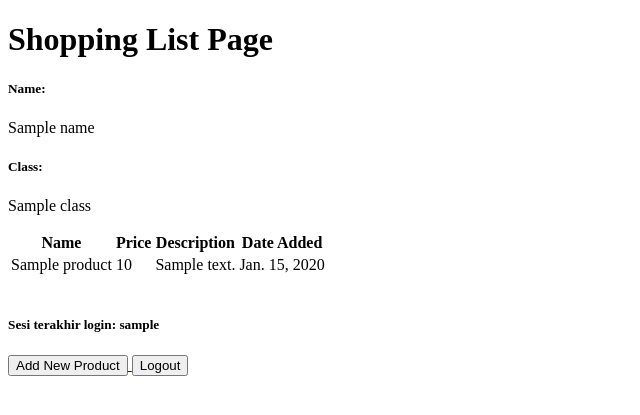
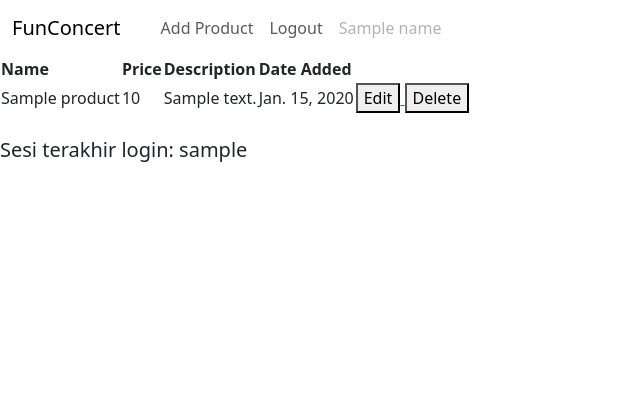
Before and after one commit to kelvin-saputra/shopping-list, a Django app: template main/templates/main.html in a window 1280 px wide. Shown: the top 415 px of the page, without its empty margins (0-640 px from the left). Run offline with Django 4.2, Linux system fonts and the light colour scheme; tables that the repository leaves empty hold one stand-in row (values such as "Sample post"); the template is opened without the code that fills it: values that come from a table or form of the project are taken from there, most other values are stand-ins (such as "Sample title", 1, 10 or a date in 2020).

Commit message:
Tutorial 4 Selesai

```diff
--- a/main/templates/main.html
+++ b/main/templates/main.html
@@ -1,13 +1,22 @@
 {% extends 'base.html' %}
 
 {% block content %}
-    <h1>Shopping List Page</h1>
-
-    <h5>Name:</h5>
-    <p>{{name}}</p>
-
-    <h5>Class:</h5>
-    <p>{{class}}</p>
+    <nav class="navbar navbar-expand-lg bg-body-primary ">
+        <div class="container-fluid">
+        <a class="navbar-brand" href="main:main.html">FunConcert</a>
+        <button class="navbar-toggler" type="button" data-bs-toggle="collapse" data-bs-target="#navbarNavAltMarkup" aria-controls="navbarNavAltMarkup" aria-expanded="false" aria-label="Toggle navigation">
+            <span class="navbar-toggler-icon"></span>
+        </button>
+        <div class="collapse navbar-collapse" id="navbarNavAltMarkup">
+            <div class="navbar-nav">
+            <a class="nav-link active" aria-current="page" href="#"></a>
+            <a class="nav-link" href="{% url 'main:create_product' %}">Add Product</a>
+            <a class="nav-link" href="{% url 'main:logout' %}">Logout</a>
+            <a class="nav-link disabled" aria-disabled="true">{{name}}</a>
+            </div>
+        </div>
+        </div>
+    </nav>
 
     <table>
         <tr>
@@ -17,30 +26,28 @@
             <th>Date Added</th>
         </tr>
 
-        {% comment %} Berikut cara memperlihatkan data produk di bawah baris ini {% endcomment %}
-
         {% for product in products %}
             <tr>
                 <td>{{product.name}}</td>
                 <td>{{product.price}}</td>
                 <td>{{product.description}}</td>
                 <td>{{product.date_added}}</td>
+                <td>
+                    <a href="{% url 'main:edit_product' product.pk %}">
+                        <button>
+                            Edit
+                        </button>
+                    </a>
+                    <a href="{% url 'main:delete_product' product.pk %}">
+                        <button>
+                            Delete
+                        </button>
+                    </a>
+                </td>
             </tr>
         {% endfor %}
     </table>
     <br />
 
     <h5>Sesi terakhir login: {{ last_login }}</h5>
-
-    <a href="{% url 'main:create_product' %}">
-        <button>
-            Add New Product
-        </button>
-    </a>
-
-    <a href="{% url 'main:logout' %}">
-        <button>
-            Logout
-        </button>
-    </a>
 {% endblock content %}
--- a/main/urls.py
+++ b/main/urls.py
@@ -1,5 +1,5 @@
 from django.urls import path
-from main.views import show_main, create_product, show_xml, show_json, show_json_by_id, show_xml_by_id, register, login_user, logout_user
+from main.views import show_main, create_product, show_xml, show_json, show_json_by_id, show_xml_by_id, register, login_user, logout_user, edit_product, delete_product
 
 app_name = 'main'
 
@@ -13,4 +13,6 @@ urlpatterns = [
     path('register/', register, name='register'),
     path('login/', login_user, name='login'),
     path('logout/', logout_user, name='logout'),
+    path('edit-product/<int:id>/', edit_product, name='edit_product'),
+    path('delete/<int:id>', delete_product, name='delete_product'),
 ]
--- a/templates/base.html
+++ b/templates/base.html
@@ -2,13 +2,17 @@
 <!DOCTYPE html>
 <html lang="en">
     <head>
+        {% block meta %}
         <meta charset="UTF-8" />
-        <meta
-            name="viewport"
-            content="width=device-width, initial-scale=1.0"
-        />
-        {% block meta %}
+        <meta name="viewport" content="width=device-width, initial-scale=1">
         {% endblock meta %}
+
+        <link href="https://cdn.jsdelivr.net/npm/bootstrap@5.3.2/dist/css/bootstrap.min.css" rel="stylesheet" integrity="sha384-T3c6CoIi6uLrA9TneNEoa7RxnatzjcDSCmG1MXxSR1GAsXEV/Dwwykc2MPK8M2HN" crossorigin="anonymous">
+
+        <script src="https://code.jquery.com/jquery-3.6.0.min.js" integrity="sha384-KyZXEAg3QhqLMpG8r+J4jsl5c9zdLKaUk5Ae5f5b1bw6AUn5f5v8FZJoMxm6f5cH1" crossorigin="anonymous"></script>
+
+        <!-- <script src="https://cdn.jsdelivr.net/npm/@popperjs/core@2.11.8/dist/umd/popper.min.js" integrity="sha384-I7E8VVD/ismYTF4hNIPjVp/Zjvgyol6VFvRkX/vR+Vc4jQkC+hVqc2pM8ODewa9r" crossorigin="anonymous"></script>
+        <script src="https://cdn.jsdelivr.net/npm/bootstrap@5.3.2/dist/js/bootstrap.min.js" integrity="sha384-BBtl+eGJRgqQAUMxJ7pMwbEyER4l1g+O15P+16Ep7Q9Q+zqX6gSbd85u4mG4QzX+" crossorigin="anonymous"></script> -->
     </head>
 
     <body>
```
Also changed, not shown: main/templates/edit_product.html (added, +22 -0 lines), main/views.py (+16 -0 lines).
